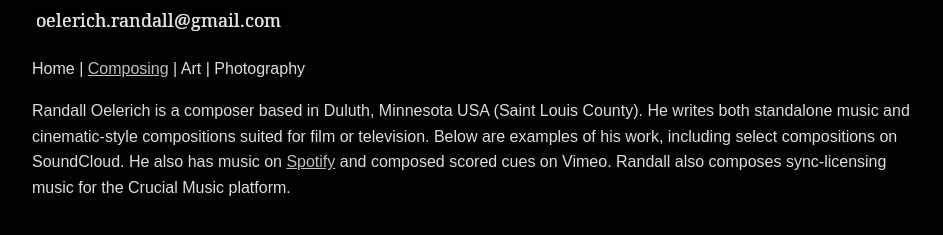
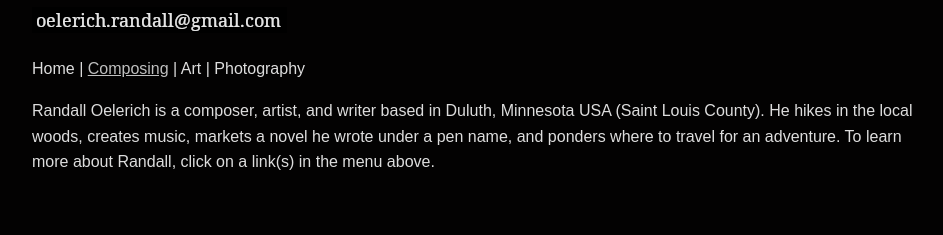
Before and after one commit to RandallOelerich/website, a plain HTML site: page index.html in a window 1280 px wide. Shown: the part 113-348 px from the top of the page, without its empty margins (158-1101 px from the left). Drawn offline with Linux system fonts and the light colour scheme.

Commit message:
Update index.html

```diff
--- a/index.html
+++ b/index.html
@@ -66,13 +66,9 @@
 <div class="container">
     <h1>Randall Oelerich</h1>
     <p align="left"><img src="myemail.png" alt="email contact address"></p>
-    <p> Home | <a href="composer.html">Composing</a> | Art | Photography </p>
-    <p>
-        Randall Oelerich is a composer based in Duluth, Minnesota USA (Saint Louis County).
-        He writes both standalone music and cinematic-style compositions suited for film or television.
-        Below are examples of his work, including select compositions on SoundCloud. He also has music on
-        <a href="https://open.spotify.com/artist/1H3DfpMWqmr2a1IMunuH7I" target="_blank">Spotify</a>
-        and composed scored cues on Vimeo. Randall also composes sync-licensing music for the Crucial Music platform.
+    <p>Home | <a href="composer.html">Composing</a> | Art | Photography </p>
+    <p>Randall Oelerich is a composer, artist, and writer based in Duluth, Minnesota USA (Saint Louis County).  He hikes in the local woods, creates music, markets a novel he wrote under a pen name, and ponders
+        where to travel for an adventure. To learn more about Randall, click on a link(s) in the menu above.
     </p>
  </div>
 
```
